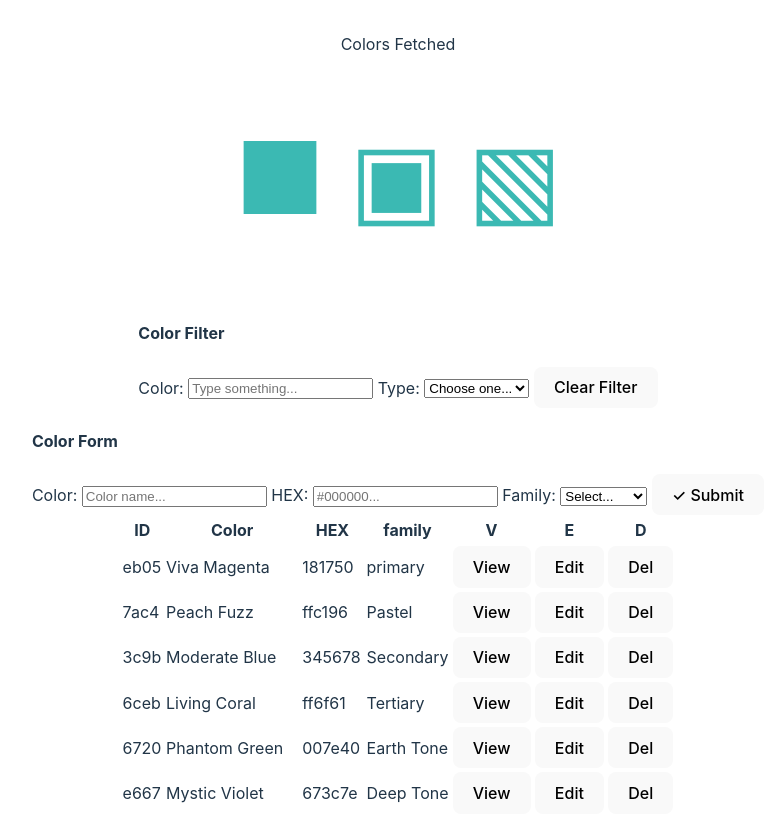
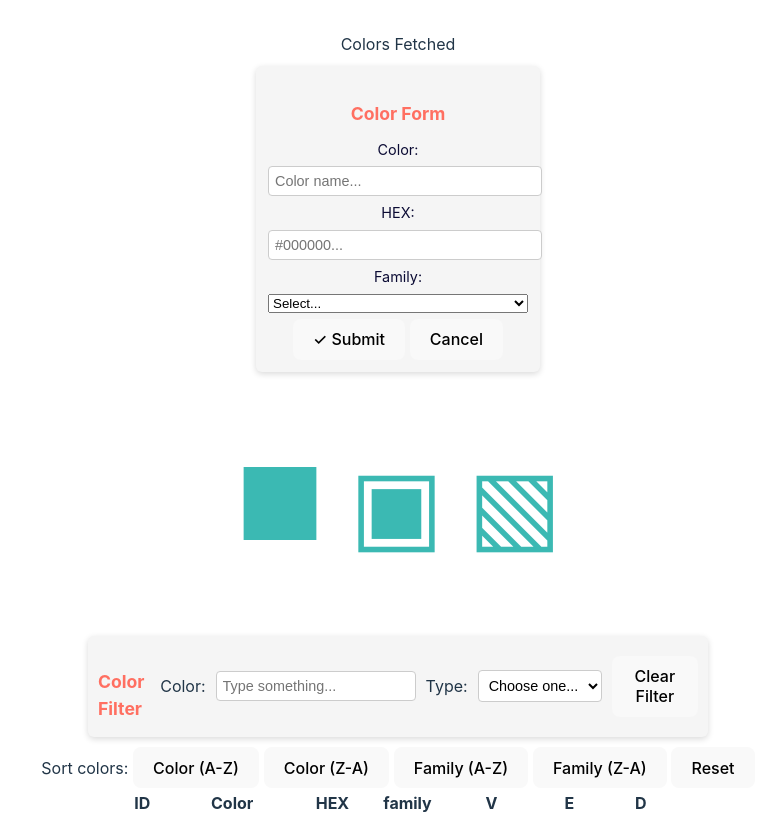
Before and after one commit to josdic1/color-checker-cc, a website built with Vite: page index.html in a window 1280 px wide. Shown: the top 814 px of the page, without its empty margins (242-1017 px from the left). Built offline with nearby package versions, Linux system fonts and the light colour scheme; data requests are answered from the project's data file.

Commit message:
added sort

```diff
--- a/index.html
+++ b/index.html
@@ -11,9 +11,12 @@
 
 <body>
   <div id="message"></div>
+  <div class='form-container'>
+    <form id="form"></form>
+  </div>
   <div id="cube"></div>
-  <div id="filter"></div>
-  <form id="form"></form>
+  <div id="filter" class='filter-container'></div>
+
   <div id="sort"></div>
   <div id="list"></div>
   <script type="module" src="/src/index.js"></script>
--- a/src/index.js
+++ b/src/index.js
@@ -20,10 +20,12 @@ const init = () => {
 
 
   const message = document.getElementById('message')
+  const form = document.getElementById('form')
   const cube = document.getElementById('cube')
   const filter = document.getElementById('filter')
+  const sort = document.getElementById('sort')
   const list = document.getElementById('list')
-  const form = document.getElementById('form')
+
 
   fetchColors()
 
@@ -38,11 +40,11 @@ const init = () => {
 
   function renderFilter() {
     const filterHtml =
-      ` <h4>Color Filter </h4>
-      <label for="colorInputFilter">Color:</label>
+      ` <h4 class='filter-title'>Color Filter </h4>
+      <label class='filter-label' for="colorInputFilter">Color:</label>
       <input type="text" id="colorInputFilter" class="filter-input" name="color" placeholder="Type something..." />
-      <label for="familyInputFilter">Type:</label>
-    <select id="familyInputFilter" name="family" >
+      <label class='filter-label' for="familyInputFilter">Type:</label>
+    <select id="familyInputFilter" name="family" class='filter-input'>
     <option value="all" selected disabled>Choose one...</option>
   <option value='deep-tone'>Deep Tone</option>
 <option value='earth-tone'>Earth Tone</option>
@@ -99,12 +101,12 @@ const init = () => {
 
     const formHtml =
       `
-      <h4>Color Form </h4>
-      <label for="colorInput">Color:</label>
+      <h4 class='form-title'>Color Form </h4>
+      <label class='form-label' for="colorInput">Color:</label>
       <input type="text" id="colorInput" class="form-input" name="color" placeholder="Color name..." />
-         <label for="codeInput">HEX:</label>
+         <label class='form-label' for="codeInput">HEX:</label>
       <input type="text" id="codeInput" class="form-input" name="code" placeholder="#000000..." />
-       <label for="familyInput">Family:</label>
+       <label class='form-label' for="familyInput">Family:</label>
          <select id="familyInput" name="family" >
     <option value="all" selected disabled>Select...</option>
   <option value='deep-tone'>Deep Tone</option>
@@ -115,7 +117,9 @@ const init = () => {
 <option value='secondary'>Secondary</option>
 <option value='tertiary'>Tertiary</option>
     </select>
-      <button type="submit" name="submit" class="form-btn">✓ Submit</button>
+    <div class='form-btn-menu'>
+      <button type="submit" name="submit" class="form-btn">✓ Submit</button> <button type="click" name="cancel" class="form-btn">Cancel</button>
+      </div>
       `
     form.innerHTML = formHtml
 
@@ -156,6 +160,57 @@ const init = () => {
     }
   }
 
+  function renderSort() {
+    const sortHtml =
+      `
+      <div id='btn-menu' class="sort-container">
+      Sort colors:
+        <button type='button' class='sort-btn' id='ascAlpha' name='color'>Color (A-Z)</button>
+        <button type='button' class='sort-btn' id="descAlpha" name='color'>Color (Z-A)</button>
+           <button type='button' class='sort-btn' id='ascFamily' name='family'>Family (A-Z)</button>
+        <button type='button' class='sort-btn' id="descFamily" name='family'>Family (Z-A)</button>
+                <button type='button' class='sort-btn' id="clearSort" name='clear'>Reset</button>
+      </div>`
+
+    sort.innerHTML = sortHtml
+
+    document.getElementById('ascAlpha').addEventListener('click', sortColors)
+    document.getElementById('descAlpha').addEventListener('click', sortColors)
+    document.getElementById('ascFamily').addEventListener('click', sortColors)
+    document.getElementById('descFamily').addEventListener('click', sortColors)
+    document.getElementById('clearSort').addEventListener('click', resetSort)
+  }
+
+  let sortedList = []
+  function sortColors(e) {
+    const { id, name } = e.target
+    if (name === 'color') {
+      if (id === 'ascAlpha') {
+        sortedList = [...colors].sort((a, b) => a.color.localeCompare(b.color))
+      } else {
+        if (id === 'descAlpha') {
+          sortedList = [...colors].sort((a, b) => b.color.localeCompare(a.color))
+        }
+      }
+      renderList(sortedList)
+    } else {
+      if (name === 'family') {
+        if (id === 'ascFamily') {
+          sortedList = [...colors].sort((a, b) => a.family.localeCompare(b.family))
+        } else {
+          if (id === 'descFamily') {
+            sortedList = [...colors].sort((a, b) => b.family.localeCompare(a.family))
+          }
+        }
+        renderList(sortedList)
+      }
+    }
+  }
+
+
+  function resetSort() {
+    renderList(colors)
+  }
 
   function renderList(data) {
 
@@ -245,6 +300,7 @@ const init = () => {
       renderForm()
       renderCube(hex)
       renderFilter()
+      renderSort()
     } catch (error) { console.error(error) }
   }
 
--- a/src/style.css
+++ b/src/style.css
@@ -38,6 +38,119 @@ body {
   display: flex;
   align-items: center;
   justify-content: center;
+}
+
+.form-container, .cube-container {
+  width: 260px; /* More compact width */
+  padding: 12px;
+  background: rgb(245, 245, 245);
+  border-radius: 6px;
+  margin: 10px auto; /* Reduced margin */
+  text-align: center;
+  box-shadow: 0 2px 6px rgba(0, 0, 0, 0.15); /* Soft shadow for depth */
+}
+
+#form {
+  display: flex;
+  flex-direction: column;
+  gap: 6px; /* Adds spacing between elements */
+}
+
+.form-title, .filter-title {
+  font-size: 1.1em;
+  color: #ff6f61;
+  margin-bottom: 5px; /* Small spacing */
+}
+
+.form-label {
+  font-size: 0.9em;
+  color: #0b0b34;
+}
+
+.form-input {
+  width: 100%;
+  padding: 6px;
+  font-size: 0.9em;
+  border: 1px solid #ccc;
+  background: white;
+  color: black;
+  border-radius: 4px;
+}
+
+.form-input:focus {
+  outline: 2px solid #646cff;
+  border-color: #646cff;
+}
+
+.form-button {
+  background: #646cff;
+  color: white;
+  padding: 8px;
+  font-size: 0.9em;
+  border: none;
+  border-radius: 4px;
+  cursor: pointer;
+  transition: background 0.3s;
+}
+
+.form-button:hover {
+  background: #535bf2;
+}
+
+.filter-container {
+  width: flex;
+  max-width: 600px;
+  padding: 10px;
+  background: rgb(245, 245, 245);
+  border-radius: 6px;
+  margin: 10px auto;
+  display: flex;
+  align-items: center;
+  justify-content: space-between;
+  box-shadow: 0 2px 6px rgba(0, 0, 0, 0.15);
+}
+
+#filter {
+  display: flex;
+  flex-direction: row;
+  gap: 10px;
+  width: 100%;
+  align-items: center;
+}
+
+.filter-input {
+  flex: 1;
+  padding: 6px;
+  font-size: 0.9em;
+  border: 1px solid #ccc;
+  background: white;
+  color: black;
+  border-radius: 4px;
+}
+
+.filter-input:focus {
+  outline: 2px solid #646cff;
+  border-color: #646cff;
+}
+
+.filter-button {
+  background: #646cff;
+  color: white;
+  padding: 8px 12px;
+  font-size: 0.9em;
+  border: none;
+  border-radius: 4px;
+  cursor: pointer;
+  transition: background 0.3s;
+}
+
+.filter-button:hover {
+  background: #535bf2;
+}
+
+
+button:hover {
+  background: darkblue;
 }
 
 
```
